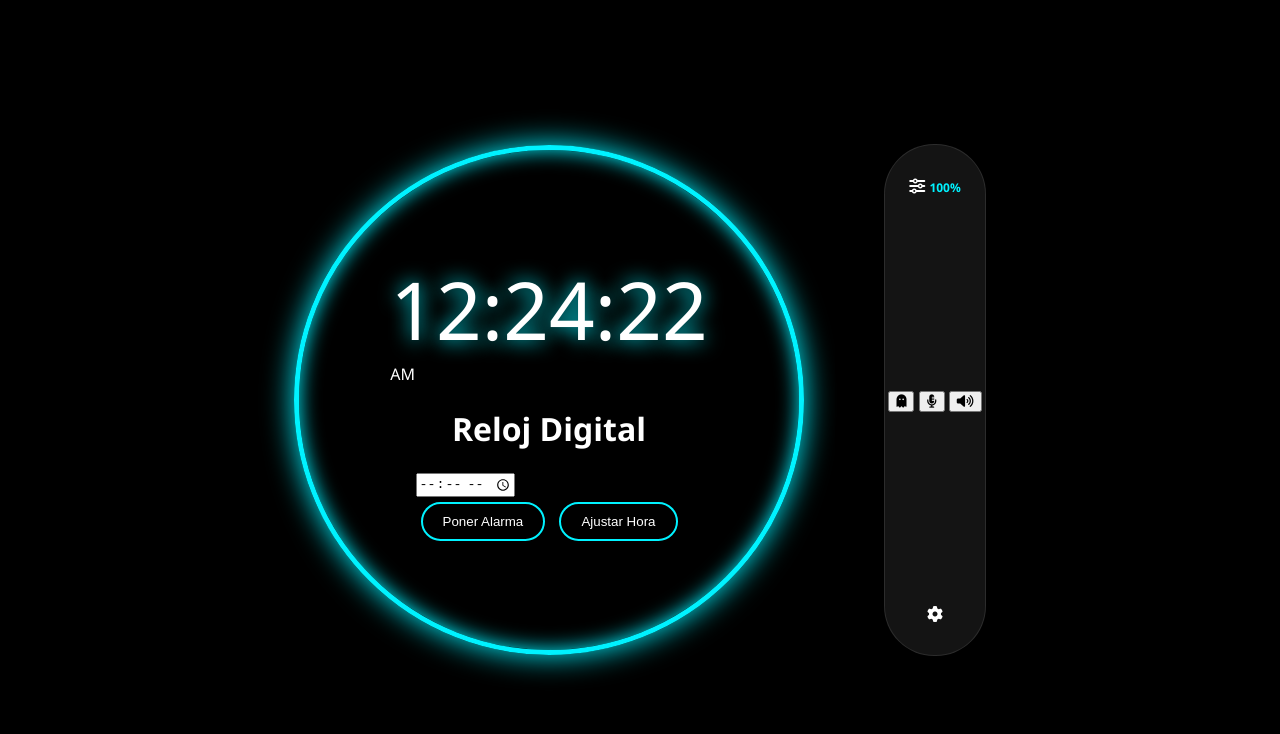
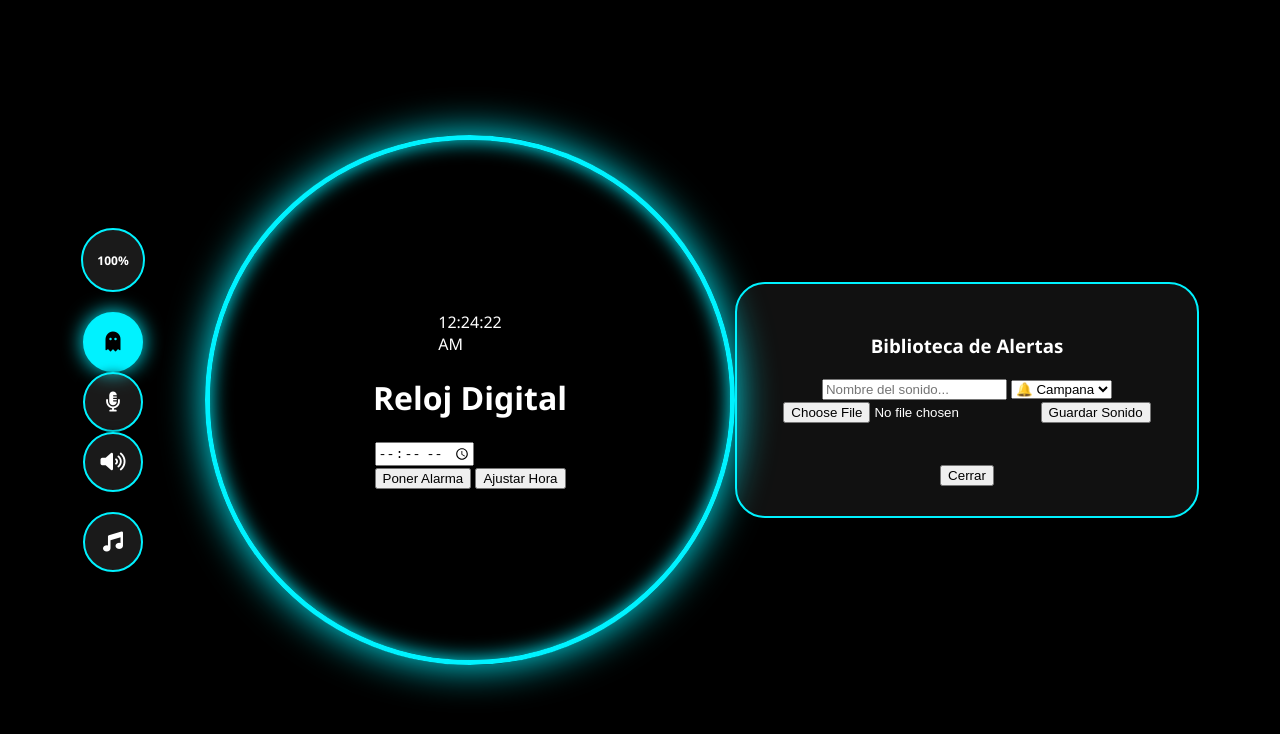
Before and after one commit to yiyihernandez/clock, a plain HTML site: page index.html in a window 1280 px wide. Drawn offline with Linux system fonts and the light colour scheme.

Commit message:
add panel de sonidos personalizados

```diff
--- a/index.html
+++ b/index.html
@@ -3,13 +3,35 @@
 <head>
     <meta charset="UTF-8">
     <meta name="viewport" content="width=device-width, initial-scale=1.0">
-    <title>Reloj Digital Pro</title>
+    <title>Reloj Neón Pro</title>
     <link rel="stylesheet" href="styles.css">
     <link rel="stylesheet" href="https://cdnjs.cloudflare.com/ajax/libs/font-awesome/6.0.0/css/all.min.css">
 </head>
 <body class="tema-normal">
 
     <div class="app-wrapper">
+        <aside class="bubble-panel" id="volumePanel">
+            <div class="bubble vol-bubble" onclick="manualVolume()" title="Volumen">
+                <span id="volLabel">100%</span>
+            </div>
+
+            <div class="menu-bubbles">
+                <button onclick="cambiarTema('normal')" class="bubble active" id="btnNormal" title="Modo Normal">
+                    <i class="fas fa-ghost"></i>
+                </button>
+                <button onclick="cambiarTema('fnf')" class="bubble" id="btnFNF" title="Modo FNF">
+                    <i class="fas fa-microphone-alt"></i>
+                </button>
+                <button onclick="toggleMute()" class="bubble" id="muteBtn">
+                    <i id="speakerIcon" class="fas fa-volume-up"></i>
+                </button>
+            </div>
+
+            <button class="bubble settings-bubble" onclick="toggleSettings()" title="Configurar Sonidos">
+                <i class="fas fa-music"></i>
+            </button>
+        </aside>
+
         <main class="main-content">
             <div class="clock-circle" id="clockWrapper">
                 <div class="time-display">
@@ -17,6 +39,10 @@
                     <div id="ampm">AM</div>
                 </div>
                 <h1 class="titulo-reloj" id="titulo">Reloj Digital</h1>
+
+                <div id="currentAlarmInfo" class="alarm-badge" style="display:none;">
+                    <i id="activeAlarmIcon" class="fas fa-bell"></i> <span id="activeAlarmName">Alarma</span>
+                </div>
 
                 <div class="controls">
                     <input type="time" id="alarmTime">
@@ -28,35 +54,28 @@
                 </div>
             </div>
         </main>
-
-        <aside class="floating-panel" id="volumePanel">
-            <div class="panel-header">
-                <i class="fas fa-sliders-h"></i>
-                <span id="volLabel">100%</span>
-            </div>
-            <nav class="menu-items">
-                <button onclick="cambiarTema('normal')" class="menu-btn active" id="btnNormal" title="Modo Normal">
-                    <i class="fas fa-ghost"></i>
-                </button>
-                <button onclick="cambiarTema('fnf')" class="menu-btn" id="btnFNF" title="Modo FNF">
-                    <i class="fas fa-microphone-alt"></i>
-                </button>
-                <button onclick="toggleMute()" class="menu-btn" id="muteBtn">
-                    <i id="speakerIcon" class="fas fa-volume-up"></i>
-                </button>
-            </nav>
-            <div class="panel-footer" onclick="toggleSettings()" style="cursor:pointer;">
-                <i class="fas fa-cog"></i>
-            </div>
-        </aside>
     </div>
 
     <div id="settingsModal" class="modal">
         <div class="modal-content">
-            <h3>Personalizar Alarma</h3>
-            <p>Sube tu propio sonido de alerta:</p>
-            <input type="file" id="userAudioInput" accept="audio/*">
-            <button onclick="toggleSettings()" class="btn-neon">Cerrar</button>
+            <h3>Biblioteca de Alertas</h3>
+            <div class="upload-section">
+                <input type="text" id="customName" placeholder="Nombre del sonido...">
+                <select id="iconSelect">
+                    <option value="fa-bell">🔔 Campana</option>
+                    <option value="fa-bolt">⚡ Rayo</option>
+                    <option value="fa-fire">🔥 Fuego</option>
+                    <option value="fa-heart">❤️ Corazón</option>
+                    <option value="fa-star">⭐ Estrella</option>
+                </select>
+                <input type="file" id="userAudioInput" accept="audio/*">
+                <button onclick="saveCustomSound()" class="btn-neon">Guardar Sonido</button>
+            </div>
+
+            <div id="soundList" class="sound-grid">
+                </div>
+
+            <button onclick="toggleSettings()" class="btn-neon close-btn">Cerrar</button>
         </div>
     </div>
 
--- a/script.js
+++ b/script.js
@@ -2,60 +2,72 @@ let timeOffset = 0;
 let activeAlarm = null;
 let isMuted = false;
 let currentTema = 'normal';
+let library = []; // Aquí guardaremos los sonidos del usuario
 
-// Sonidos base
-let musicaFNF = new Audio('alarmamusica.mp3'); //
+// Sonidos iniciales
+let musicaFNF = new Audio('alarmamusica.mp3');
 musicaFNF.loop = true;
+let alertaFinal = new Audio('alarmaterminar.mp3');
 
-let alertaFinal = new Audio('alarmaterminar.mp3'); //
-const alertaNormal = new Audio('https://assets.mixkit.co/active_storage/sfx/2869/2869-preview.mp3');
+// 1. Guardar sonido personalizado
+function saveCustomSound() {
+    const file = document.getElementById('userAudioInput').files[0];
+    const name = document.getElementById('customName').value || "Mi Sonido";
+    const icon = document.getElementById('iconSelect').value;
 
-// 1. Control de Volumen con la Rueda (Scroll) sobre el panel
-const panel = document.getElementById('volumePanel');
-const volLabel = document.getElementById('volLabel');
+    if (file) {
+        const reader = new FileReader();
+        reader.onload = (e) => {
+            const newSound = { name, icon, url: e.target.result };
+            library.push(newSound);
+            updateSoundList();
+            alert(`Sonido "${name}" guardado en la biblioteca.`);
+        };
+        reader.readAsDataURL(file);
+    } else {
+        alert("Selecciona un archivo primero.");
+    }
+}
 
-panel.addEventListener('wheel', (event) => {
-    event.preventDefault();
-    let change = event.deltaY > 0 ? -0.05 : 0.05;
-    let newVol = Math.min(1, Math.max(0, musicaFNF.volume + change));
+function updateSoundList() {
+    const list = document.getElementById('soundList');
+    list.innerHTML = '';
+    library.forEach((sound, index) => {
+        const div = document.createElement('div');
+        div.className = 'sound-item';
+        div.innerHTML = `<i class="fas ${sound.icon}"></i> ${sound.name}`;
+        div.onclick = () => selectAlarma(index);
+        list.appendChild(div);
+    });
+}
 
-    musicaFNF.volume = newVol;
-    alertaFinal.volume = newVol;
-    alertaNormal.volume = newVol;
+function selectAlarma(index) {
+    const sound = library[index];
+    alertaFinal = new Audio(sound.url);
+    document.getElementById('activeAlarmName').innerText = sound.name;
+    document.getElementById('activeAlarmIcon').className = `fas ${sound.icon}`;
+    document.getElementById('currentAlarmInfo').style.display = 'block';
+    alert(`Alarma establecida con: ${sound.name}`);
+}
 
-    volLabel.innerText = Math.round(newVol * 100) + "%";
+// 2. Control de Volumen (Rueda y Manual)
+document.getElementById('volumePanel').addEventListener('wheel', (e) => {
+    e.preventDefault();
+    let change = e.deltaY > 0 ? -0.05 : 0.05;
+    setVolume(Math.min(1, Math.max(0, musicaFNF.volume + change)));
 });
 
-// 2. Personalización de Alarma (Subir audio)
-const userAudioInput = document.getElementById('userAudioInput');
-userAudioInput.addEventListener('change', function() {
-    const file = this.files[0];
-    if (file) {
-        const reader = new FileReader();
-        reader.onload = function(e) {
-            alertaFinal = new Audio(e.target.result); // Reemplaza el sonido de la alarma
-            alert("¡Sonido de alarma personalizado cargado!");
-        };
-        reader.readAsDataURL(file);
-    }
-});
-
-function toggleSettings() {
-    const modal = document.getElementById('settingsModal');
-    modal.style.display = modal.style.display === 'flex' ? 'none' : 'flex';
+function manualVolume() {
+    let input = prompt("Volumen (0-100):", musicaFNF.volume * 100);
+    if (input !== null) setVolume(parseInt(input) / 100);
 }
 
-// Lógica de temas y reloj (se mantiene similar)
-function cambiarTema(tema) {
-    currentTema = tema;
-    document.body.className = 'tema-' + tema;
-    document.querySelectorAll('.menu-btn').forEach(b => b.classList.remove('active'));
-    document.getElementById(tema === 'fnf' ? 'btnFNF' : 'btnNormal').classList.add('active');
-
-    musicaFNF.pause();
-    if (tema === 'fnf' && !isMuted) musicaFNF.play();
+function setVolume(v) {
+    musicaFNF.volume = v; alertaFinal.volume = v;
+    document.getElementById('volLabel').innerText = Math.round(v * 100) + "%";
 }
 
+// 3. Reloj y Alarma
 function updateClock() {
     let now = new Date();
     now.setMilliseconds(now.getMilliseconds() + timeOffset);
@@ -67,16 +79,38 @@ function updateClock() {
 
     if (activeAlarm === currentTime24) {
         musicaFNF.pause();
-        (currentTema === 'fnf' ? alertaFinal : alertaNormal).play(); //
+        alertaFinal.play();
         document.getElementById("clockWrapper").classList.add("alarm-ringing");
         document.getElementById("stopBtn").style.display = "block";
     }
 }
 
+// Resto de funciones (cambiarTema, setAlarm, stopAlarm, toggleMute, etc)
+function cambiarTema(t) {
+    currentTema = t; document.body.className = 'tema-' + t;
+    document.querySelectorAll('.bubble').forEach(b => b.classList.remove('active'));
+    document.getElementById(t === 'fnf' ? 'btnFNF' : 'btnNormal').classList.add('active');
+    musicaFNF.pause();
+    if (t === 'fnf' && !isMuted) musicaFNF.play().catch(() => {});
+}
+
+function setAlarm() { activeAlarm = document.getElementById("alarmTime").value; alert("Alarma lista"); }
+function setClockTime() {
+    const input = document.getElementById("alarmTime").value;
+    if(input) {
+        let [h, m] = input.split(':');
+        let target = new Date(); target.setHours(h, m, 0);
+        timeOffset = target - new Date();
+    }
+}
+
+function toggleSettings() {
+    const modal = document.getElementById('settingsModal');
+    modal.style.display = modal.style.display === 'flex' ? 'none' : 'flex';
+}
+
 function stopAlarm() {
-    activeAlarm = null;
-    alertaFinal.pause(); alertaFinal.currentTime = 0; //
-    alertaNormal.pause(); alertaNormal.currentTime = 0;
+    activeAlarm = null; alertaFinal.pause(); alertaFinal.currentTime = 0;
     document.getElementById("clockWrapper").classList.remove("alarm-ringing");
     document.getElementById("stopBtn").style.display = "none";
     if (currentTema === 'fnf' && !isMuted) musicaFNF.play();
@@ -89,15 +123,5 @@ function toggleMute() {
     else { if (currentTema === 'fnf') musicaFNF.play(); icon.className = "fas fa-volume-up"; }
 }
 
-function setAlarm() { activeAlarm = document.getElementById("alarmTime").value; alert("Alarma guardada"); }
-function setClockTime() {
-    const input = document.getElementById("alarmTime").value;
-    if(input) {
-        let [h, m] = input.split(':');
-        let target = new Date(); target.setHours(h, m, 0);
-        timeOffset = target - new Date();
-    }
-}
-
 setInterval(updateClock, 1000);
 updateClock();
--- a/styles.css
+++ b/styles.css
@@ -1,85 +1,86 @@
 :root {
     --neon-color: #00f2ff;
-    --panel-bg: rgba(255, 255, 255, 0.08);
+    --panel-bg: rgba(255, 255, 255, 0.05);
 }
 
-body.tema-fnf {
-    --neon-color: #ff0055;
-    background: radial-gradient(circle, #1a0033 0%, #000 100%);
+body.tema-fnf { --neon-color: #ff0055; background: #0a001a; }
+body { background: #000; margin: 0; height: 100vh; display: flex; justify-content: center; align-items: center; font-family: 'Segoe UI', sans-serif; color: white; overflow: hidden; }
+
+.app-wrapper { display: flex; align-items: center; gap: 60px; }
+
+/* Panel de Burbujas */
+.bubble-panel {
+    display: flex;
+    flex-direction: column;
+    gap: 20px;
+    align-items: center;
 }
 
-body {
-    background-color: #000;
-    margin: 0;
-    height: 100vh;
+.bubble {
+    width: 60px;
+    height: 60px;
+    border-radius: 50%;
+    background: rgba(255,255,255,0.1);
+    border: 2px solid var(--neon-color);
+    color: white;
     display: flex;
     justify-content: center;
     align-items: center;
-    font-family: 'Segoe UI', sans-serif;
-    color: white;
+    cursor: pointer;
+    transition: all 0.4s cubic-bezier(0.175, 0.885, 0.32, 1.275);
+    font-size: 20px;
+    box-shadow: 0 0 10px rgba(0,0,0,0.5);
 }
 
-.app-wrapper {
-    display: flex;
-    align-items: center;
-    gap: 80px; /* Más separación entre reloj y panel */
+/* Efecto al pasar el cursor (Hover) */
+.bubble:hover {
+    transform: scale(1.3);
+    background: var(--neon-color);
+    color: black;
+    box-shadow: 0 0 30px var(--neon-color);
 }
 
-/* Panel más ancho a la derecha */
-.floating-panel {
-    background: var(--panel-bg);
-    backdrop-filter: blur(15px);
-    width: 100px; /* Más ancho */
-    height: 450px;
-    border-radius: 50px;
-    border: 1px solid rgba(255, 255, 255, 0.1);
-    display: flex;
-    flex-direction: column;
-    justify-content: space-between;
-    align-items: center;
-    padding: 30px 0;
-    box-shadow: 0 10px 40px rgba(0,0,0,0.7);
-    transition: transform 0.2s ease;
+.bubble.active {
+    background: var(--neon-color);
+    color: black;
+    box-shadow: 0 0 20px var(--neon-color);
 }
 
-.floating-panel:hover {
-    border-color: var(--neon-color);
+#volLabel { font-size: 12px; font-weight: bold; }
+
+/* Reloj y Badge */
+.clock-circle {
+    width: 520px; height: 520px; border-radius: 50%;
+    border: 5px solid var(--neon-color);
+    display: flex; flex-direction: column; justify-content: center; align-items: center;
+    box-shadow: 0 0 40px var(--neon-color), inset 0 0 20px var(--neon-color);
+    position: relative;
 }
 
-#volLabel {
-    font-size: 12px;
-    color: var(--neon-color);
+.alarm-badge {
+    background: var(--neon-color);
+    color: black;
+    padding: 5px 15px;
+    border-radius: 20px;
     font-weight: bold;
-    margin-top: 5px;
+    margin-bottom: 10px;
+    font-size: 14px;
 }
 
-/* Modal de Settings */
-.modal {
-    display: none;
-    position: fixed;
-    z-index: 1000;
-    left: 0; top: 0; width: 100%; height: 100%;
-    background-color: rgba(0,0,0,0.8);
-    justify-content: center;
-    align-items: center;
+/* Modal Estilizado */
+.modal-content {
+    background: #111; padding: 30px; border: 2px solid var(--neon-color);
+    border-radius: 30px; text-align: center; width: 400px;
 }
 
-.modal-content {
-    background: #111;
-    padding: 30px;
-    border: 2px solid var(--neon-color);
-    border-radius: 20px;
-    text-align: center;
+.sound-grid {
+    display: flex; flex-wrap: wrap; gap: 10px; margin-top: 20px; justify-content: center;
+    max-height: 200px; overflow-y: auto; padding: 10px;
 }
 
-/* El resto de estilos del reloj y botones se mantienen igual... */
-.clock-circle {
-    width: 500px; height: 500px;
-    border: 5px solid var(--neon-color);
-    border-radius: 50%;
-    display: flex; flex-direction: column;
-    justify-content: center; align-items: center;
-    box-shadow: 0 0 30px var(--neon-color), inset 0 0 20px var(--neon-color);
+.sound-item {
+    background: #222; padding: 10px; border-radius: 10px; border: 1px solid var(--neon-color);
+    cursor: pointer; transition: 0.3s; font-size: 12px;
 }
-#time { font-size: 80px; text-shadow: 0 0 20px var(--neon-color); }
-.btn-neon { background: transparent; border: 2px solid var(--neon-color); color: white; padding: 10px 20px; border-radius: 20px; cursor: pointer; margin: 5px; }
+
+.sound-item:hover { background: var(--neon-color); color: black; }
```
